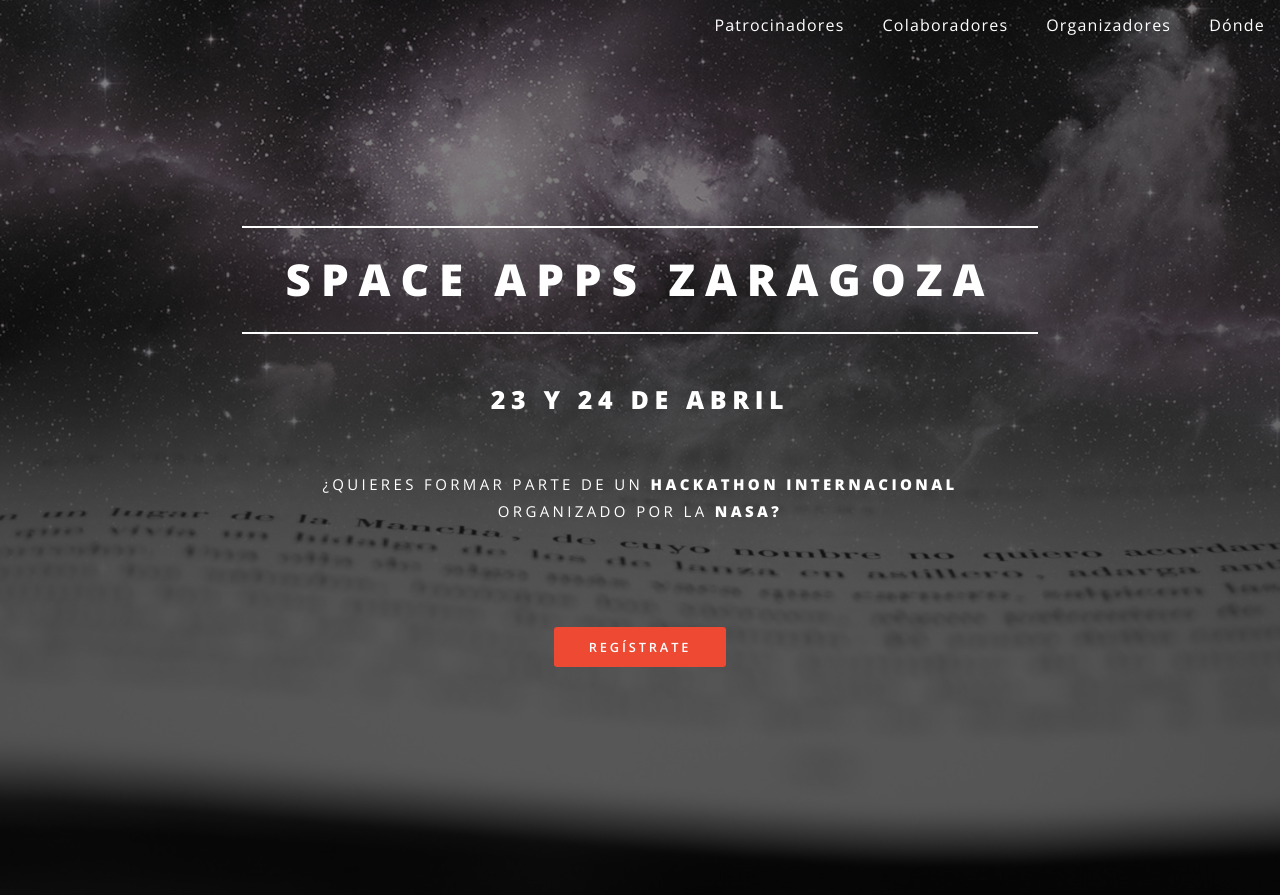
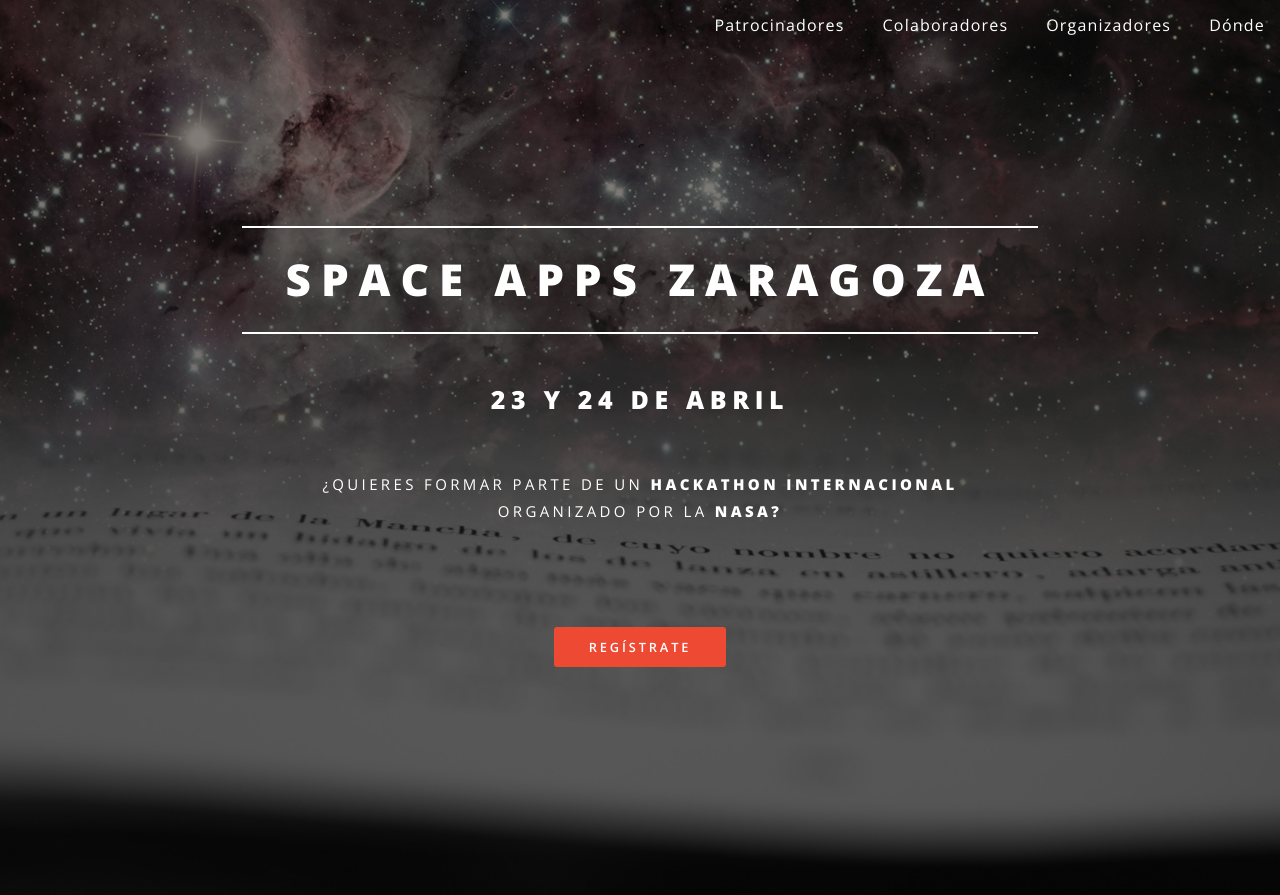
Before and after one commit to spaceappszgz/spaceappszgz.github.io, a Jekyll site: the page built from index.html, in a window 1280 px wide and 900 px high. Shown: the top 895 px of the window. Built offline with Jekyll 4.4.1, drawn with Linux system fonts in a browser that asks for light colours; some web fonts are replaced; some of the changed text lies outside the part shown.

Commit message:
More organization members added

```diff
--- a/css/main.scss
+++ b/css/main.scss
@@ -1742,7 +1742,7 @@ h3 {
 	#main {
 		> header {
 			@include padding(12em, 0);
-			@include vendor('background-image', ('linear-gradient(top, rgba(0,0,0,0.5), rgba(0,0,0,0.5))', 'url("#{$baseurl}/don-quijote-de-la-mancha_V1.jpg")'));
+			@include vendor('background-image', ('linear-gradient(top, rgba(0,0,0,0.5), rgba(0,0,0,0.5))', 'url("#{$baseurl}/don-quijote-de-la-mancha_V2.jpg")'));
 			background-attachment: fixed;
 			background-position: center center;
 			background-repeat: no-repeat;
@@ -1867,7 +1867,7 @@ h3 {
 
 	body.landing {
 		#page-wrapper {
-			@include vendor('background-image', ('linear-gradient(top, rgba(0,0,0,0.5), rgba(0,0,0,0.5))', 'url("#{$baseurl}/don-quijote-de-la-mancha_V2.jpg")'));
+			@include vendor('background-image', ('linear-gradient(top, rgba(0,0,0,0.5), rgba(0,0,0,0.5))', 'url("#{$baseurl}/don-quijote-de-la-mancha_V1.jpg")'));
 			background-attachment: fixed;
 			background-position: center center;
 			background-repeat: no-repeat;
--- a/index.html
+++ b/index.html
@@ -62,7 +62,7 @@ layout: landing
             <p class="book">Para más información puedes seguirnos en <a href="https://twitter.com/spaceappszgz">Twitter</a> o en <a href="https://twitter.com/spaceappszgz">Meetup</a>.</p>
         </div>
         <div class="col-xs-12 col-md-6" height="400px">
-            <iframe style="width: 97%; height:350px;" src="http://www.youtube.com/embed/v9kp2ef3yN4?autoplay=0&autohide=1&controls=1&fs=0&modestbranding=1&rel=0&showinfo=0 - See more at: http://bleedingthorn.com/youtube-embed-tweaks/#sthash.Lc8OmzTl.dpuf"></iframe>
+            <iframe style="width: 70%; height:350px; padding-left:5%;" src="http://www.youtube.com/embed/v9kp2ef3yN4?autoplay=0&autohide=1&controls=1&fs=0&modestbranding=1&rel=0&showinfo=0 - See more at: http://bleedingthorn.com/youtube-embed-tweaks/#sthash.Lc8OmzTl.dpuf"></iframe>
         </div>
     </div>
 </section>
@@ -141,6 +141,47 @@ layout: landing
                     </div>
                 </div>
             </div>
+                        <div class="row" style="color:white">
+                <div class="col-xs-12 col-md-2">
+                    <div class="circular" style="background-image: url('images/mr_vecino.jpg')">
+                    </div>
+                </div>
+                <div class="col-xs-12 col-md-2">
+                    <div class="description">
+                        <p style="margin-bottom:1em !important; padding-top:25px;">Daniel Vecino<br/>Jurado</p>
+                        <p>
+                            <a target="_blank" href="https://twitter.com/mrvecino" class="icon fa-twitter"><span class="label">twitter</span></a>
+                            <a target="_blank" href="https://es.linkedin.com/in/danielvecinocastel/es" class="icon fa-linkedin-square"><span class="label">linkedin-square</span></a>
+                        </p>
+                    </div>
+                </div>
+                <div class="col-xs-12 col-md-2">
+                    <div class="circular" style="background-image: url('images/dantart.jpg');">
+                    </div>
+                </div>
+                <div class="col-xs-12 col-md-2">
+                    <div class="description">
+                        <p style="margin-bottom:1em !important; padding-top:25px;">Alex Dantart<br/>Jurado</p>
+                        <p>
+                            <a target="_blank" href="https://twitter.com/dantart" class="icon fa-twitter"><span class="label">twitter</span></a>
+                            <a target="_blank" href="https://es.linkedin.com/pub/alberto-virto/1a/281/591" class="icon fa-linkedin-square"><span class="label">linkedin-square</span></a>
+                        </p>
+                    </div>
+                </div>
+                <div class="col-xs-12 col-md-2">
+                    <div class="circular" style="background-image: url('images/alcolea.png')">
+                    </div>
+                </div>
+                <div class="col-xs-12 col-md-2">
+                    <div class="description">
+                        <p style="margin-bottom:1em !important; padding-top:25px;">Alberto Alcolea<br/>Mentor</p>
+                        <p>
+                            <a target="_blank" href="https://twitter.com/albertoalcolea" class="icon fa-twitter"><span class="label">twitter</span></a>
+                            <a target="_blank" href="https://es.linkedin.com/in/albertoalcolea" class="icon fa-linkedin-square"><span class="label">linkedin-square</span></a>
+                        </p>
+                    </div>
+                </div>
+            </div>
           </div>
 </section>
 
@@ -151,8 +192,8 @@ layout: landing
         </header>
         <ul class="icons major">
             <li><a href="https://eina.unizar.es/"><img src="images/org_unizar.png" /></a></li>
+            <li><a href="https://www.zaragoza.es/ciudad/etopia/"><img src="images/org_etopia.png" style="padding-left:10%; padding-top: 5%"/></a></li>
             <li><a href="http://www.zaragoza.es/sedeelectronica/"><img src="images/org_ayto_zaragoza.jpg" /></a></li>
-            <li><a href="https://www.zaragoza.es/ciudad/etopia/"><img src="images/org_etopia.png" style="padding-left:10%; padding-top: 5%"/></a></li>
         </ul>
     </div>
 </section>
```
Also changed, not shown: images/alcolea.png (added), images/borja.jpg (added), images/chronobook.png (added), images/dantart.jpg (added), images/kb0Zm.jpg (deleted), images/logoTHP_BW.png (added), images/pat_ibercivis.png (added), images/santi.jpg (added), 1 other file.
